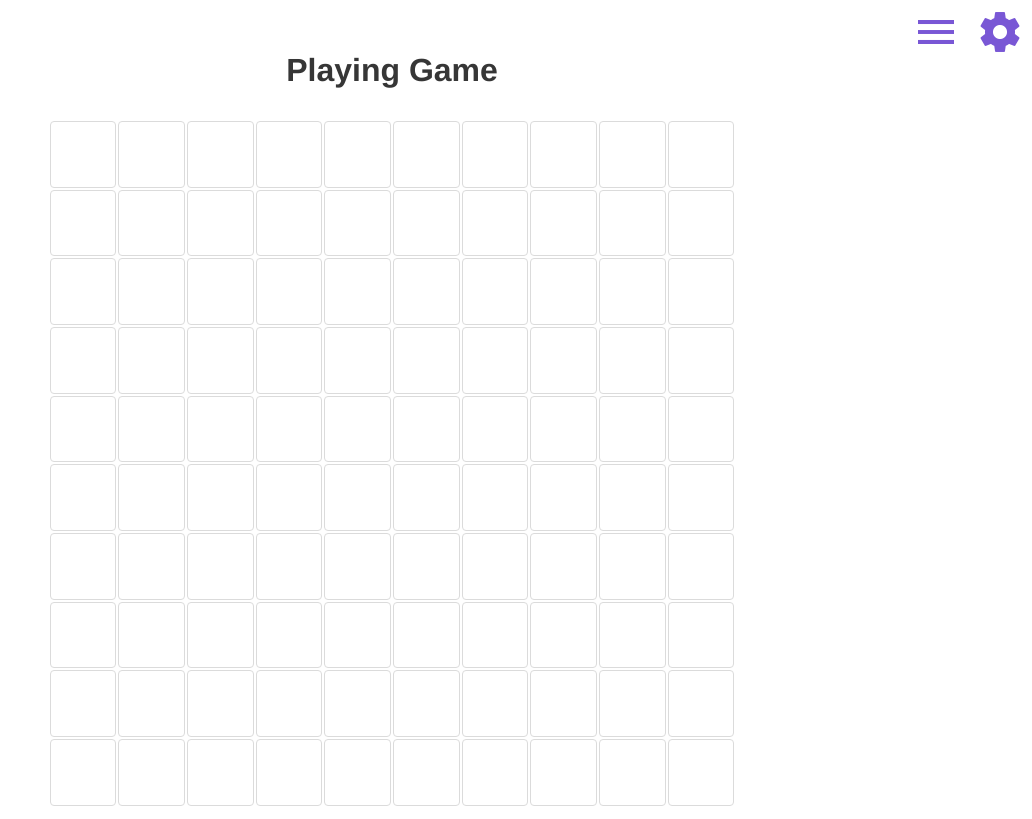
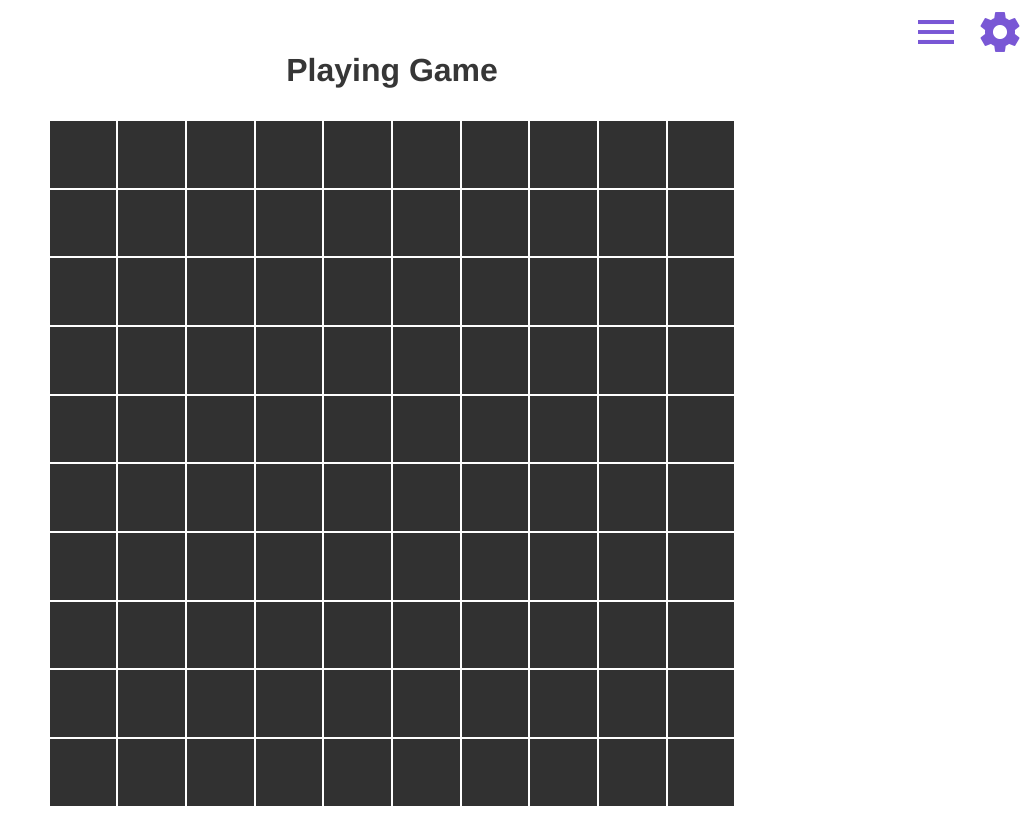
Before and after one commit to lundregan/electron-game, a Vue app: page /#/game in a window 1280 px wide. Shown: the whole page, without its empty margins (248-1280 px from the left). Built offline with nearby package versions, Linux system fonts and the light colour scheme; what vue-clipboard2 would draw is missing.

Commit message:
adding loading animatin of grid

```diff
--- a/src/components/TileGrid.vue
+++ b/src/components/TileGrid.vue
@@ -2,7 +2,7 @@
 <div class="tile-grid">
     <div class="gtiles" style='display: flex; flex-direction: column;'>
         <div class="rows" v-for='x in currentTileBoard.size' :key='x.id' style='display: flex;'>
-            <b-button class='game-tile'
+            <div class='game-tile'
                 v-for='y in currentTileBoard.size'
                 :key='y.id'
                 :class='{
@@ -16,7 +16,7 @@
                     <b-icon :icon='typeIcons[currentTileBoard.board[x-1][y-1].type]' size='is-large'></b-icon>
                 </span>
                 <p class='tile-type-text' v-if='!playingGame'>{{currentTileBoard.board[x-1][y-1].type}}</p>
-            </b-button>
+            </div>
         </div>
     </div>
 </div>
@@ -25,6 +25,7 @@
 <script>
 //import { TileBoard } from '../TileBoard.ts'
 import { mapGetters } from 'vuex'
+import anime from 'animejs/lib/anime.es.js';
 
 export default {
 name: 'TileGrid',
@@ -36,6 +37,17 @@ computed: {
   ...mapGetters([
     'currentTileBoard'
   ])
+},
+mounted () {
+  anime({
+    targets: 'div .game-tile',
+    left: '240px',
+    duration: '1000',
+    direction: 'reverse',
+    backgroundColor: '#FFF',
+    borderRadius: ['0%', '50%'],
+    easing: 'easeInOutQuad'
+  });
 },
 data () {
     return {
@@ -76,7 +88,13 @@ data () {
   width: calc(100vh / 12) !important;
   height: calc(100vh / 12) !important;
 
+  display: flex;
+  justify-content: center;
+  align-items: center;
+
   margin: 1px;
+
+  background: #313131;
 }
 
 .tile-active {
```
